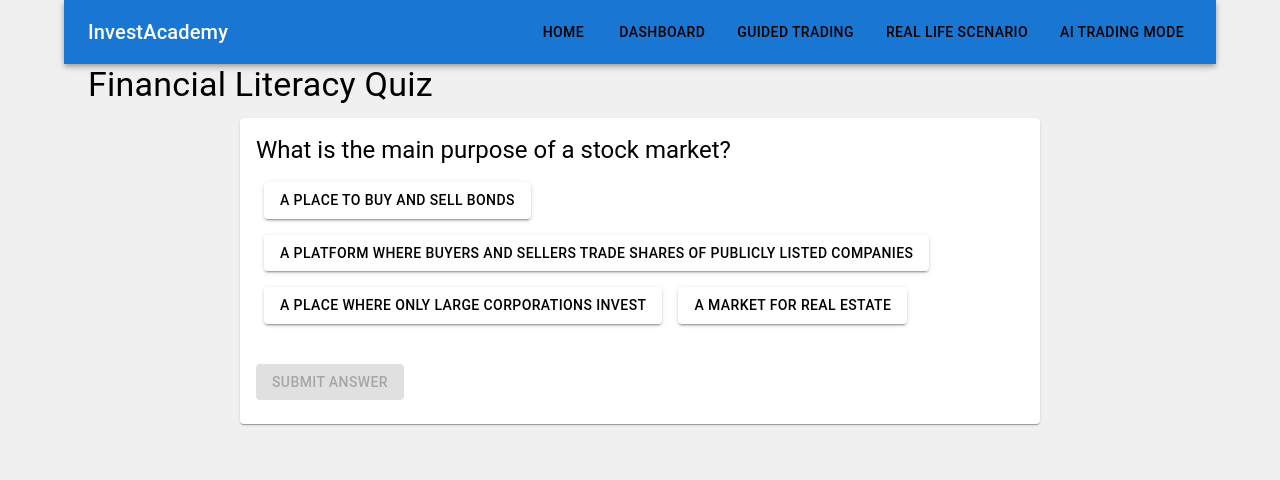
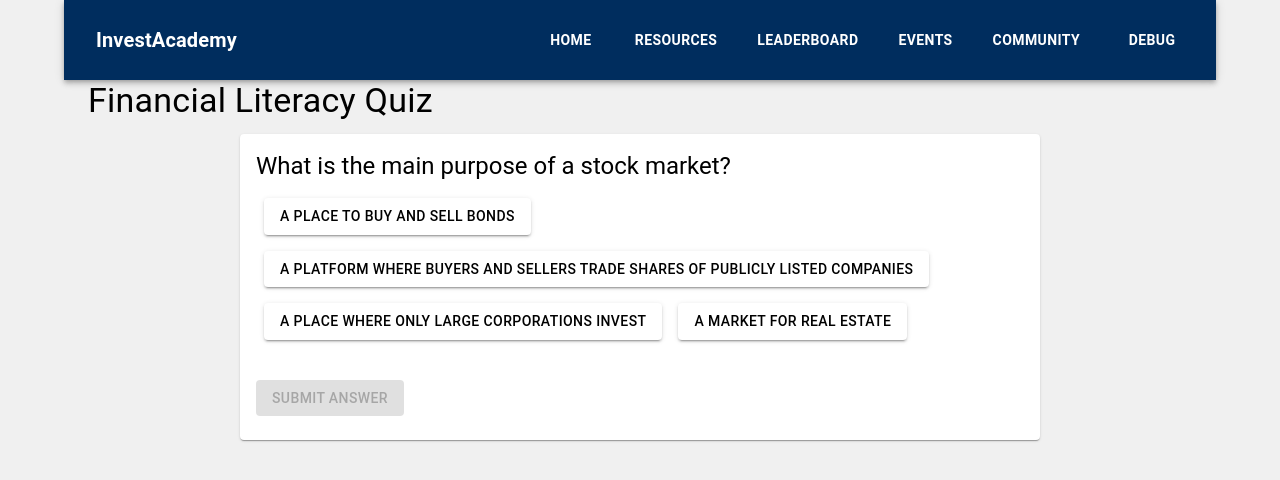
Before and after one commit to ImranZak/InvestAcademy, a React (Vite) app in the folder client/: page /InvestAcademy/guided-trading in a window 1280 px wide. Shown: the top 480 px of the page. Built offline with nearby package versions, Linux system fonts and the light colour scheme.

Commit message:
Added Layout.jsx to handle Navbar on every page.

```diff
--- a/client/src/App.jsx
+++ b/client/src/App.jsx
@@ -10,6 +10,7 @@ import AITradingMode from './pages/AITradingMode';
 import Dashboard from './pages/Dashboard'; // Ensure you have a Dashboard page
 import { useEffect, useState } from 'react';
 import ErrorBoundary from './ErrorBoundary'; // Import error boundary if needed
+import Layout from './Layout'; // Import Layout for pages with Navbar
 
 const theme = createTheme({
   palette: {
@@ -60,12 +61,19 @@ function App() {
         <Router basename="/InvestAcademy">
           <Container>
             <Routes>
+              {/* Exclude Navbar for Landing page */}
               <Route path="/" element={hasVisited ? <Navigate to="/dashboard" /> : <Landing onChoice={handleChoice} />} />
-              <Route path="/learning-mode" element={<LearningMode />} />
-              <Route path="/guided-trading" element={<GuidedTrading />} />
-              <Route path="/real-life-scenario" element={<RealLifeScenario />} />
-              <Route path="/ai-trading-mode" element={<AITradingMode />} />
-              <Route path="/dashboard" element={<Dashboard />} />
+
+              {/* Pages with Navbar using Layout */}
+              <Route element={<Layout />}>
+                <Route path="/learning-mode" element={<LearningMode />} />
+                <Route path="/guided-trading" element={<GuidedTrading />} />
+                <Route path="/real-life-scenario" element={<RealLifeScenario />} />
+                <Route path="/ai-trading-mode" element={<AITradingMode />} />
+                <Route path="/dashboard" element={<Dashboard />} />
+              </Route>
+
+              {/* Fallback Route */}
               <Route path="*" element={<Navigate to="/" />} />
             </Routes>
           </Container>
--- /dev/null
+++ b/client/src/Layout.jsx
@@ -0,0 +1,17 @@
+// Layout.jsx
+import React from 'react';
+import { Outlet } from 'react-router-dom';
+import Navbar from './pages/Navbar'; // Import your Navbar
+
+const Layout = () => {
+  return (
+    <div>
+      <Navbar /> {/* This navbar will be present on all pages except Landing */}
+      <main>
+        <Outlet /> {/* This will render the current page content */}
+      </main>
+    </div>
+  );
+};
+
+export default Layout;
--- a/client/src/pages/Dashboard.jsx
+++ b/client/src/pages/Dashboard.jsx
@@ -6,7 +6,7 @@ const Dashboard = () => {
   return (
     <Container>
       <Typography variant="h4" gutterBottom>
-        Dashboard
+        Home
       </Typography>
       <Grid container spacing={4}>
         <Grid item xs={12} sm={6} md={4}>
--- a/client/src/pages/GuidedTrading.jsx
+++ b/client/src/pages/GuidedTrading.jsx
@@ -1,6 +1,5 @@
 import React, { useState, useEffect } from 'react';
 import { Container, Typography, Card, CardContent, Button, Box } from '@mui/material';
-import Navbar from './Navbar'; // Importing Navbar
 
 const quizQuestions = [
   {
@@ -168,7 +167,6 @@ const GuidedTrading = () => {
 
   return (
     <div>
-      <Navbar /> {/* Adding the Navbar to the page */}
       <Container>
         <Typography variant="h4" gutterBottom>
           Financial Literacy Quiz
--- a/client/src/pages/Navbar.jsx
+++ b/client/src/pages/Navbar.jsx
@@ -2,20 +2,34 @@ import React from 'react';
 import { AppBar, Toolbar, Typography, Button, Box } from '@mui/material';
 import { Link } from 'react-router-dom';
 
-const Navbar = () => {
+const Navbar = ({ onDebug }) => {
   return (
-    <AppBar position="static" sx={{ width: '100%' }}>
-      <Toolbar sx={{ justifyContent: 'space-between' }}>
-        <Typography variant="h6" sx={{ flexGrow: 1 }}>
+    <AppBar
+      position="static"
+      sx={{
+        backgroundColor: '#002d5e',  // Dark blue background
+        padding: '0.5rem',           // Add padding to adjust height
+      }}
+    >
+      <Toolbar sx={{ justifyContent: 'space-between', gap: '2rem' }}>
+        {/* Logo */}
+        <Typography variant="h6" sx={{ flexGrow: 1, color: '#ffffff', fontWeight: 'bold' }}>
           InvestAcademy
         </Typography>
-        <Box sx={{ display: 'flex', gap: 2 }}>
-          <Button color="inherit" component={Link} to="/">Home</Button>
-          <Button color="inherit" component={Link} to="/dashboard">Dashboard</Button>
-          <Button color="inherit" component={Link} to="/guided-trading">Guided Trading</Button>
-          <Button color="inherit" component={Link} to="/real-life-scenario">Real Life Scenario</Button>
-          <Button color="inherit" component={Link} to="/ai-trading-mode">AI Trading Mode</Button>
+
+        {/* Navigation Links */}
+        <Box sx={{ display: 'flex', gap: '1.5rem' }}>
+          <Button color="inherit" component={Link} to="/" sx={{ color: '#ffffff', fontWeight: 'bold' }}>Home</Button>
+          <Button color="inherit" component={Link} to="/resources" sx={{ color: '#ffffff', fontWeight: 'bold' }}>Resources</Button>
+          <Button color="inherit" component={Link} to="/leaderboard" sx={{ color: '#ffffff', fontWeight: 'bold' }}>Leaderboard</Button>
+          <Button color="inherit" component={Link} to="/events" sx={{ color: '#ffffff', fontWeight: 'bold' }}>Events</Button>
+          <Button color="inherit" component={Link} to="/community" sx={{ color: '#ffffff', fontWeight: 'bold' }}>Community</Button>
         </Box>
+
+        {/* Debug Button */}
+        <Button color="inherit" onClick={onDebug} sx={{ color: '#ffffff', fontWeight: 'bold' }}>
+          Debug
+        </Button>
       </Toolbar>
     </AppBar>
   );
```
